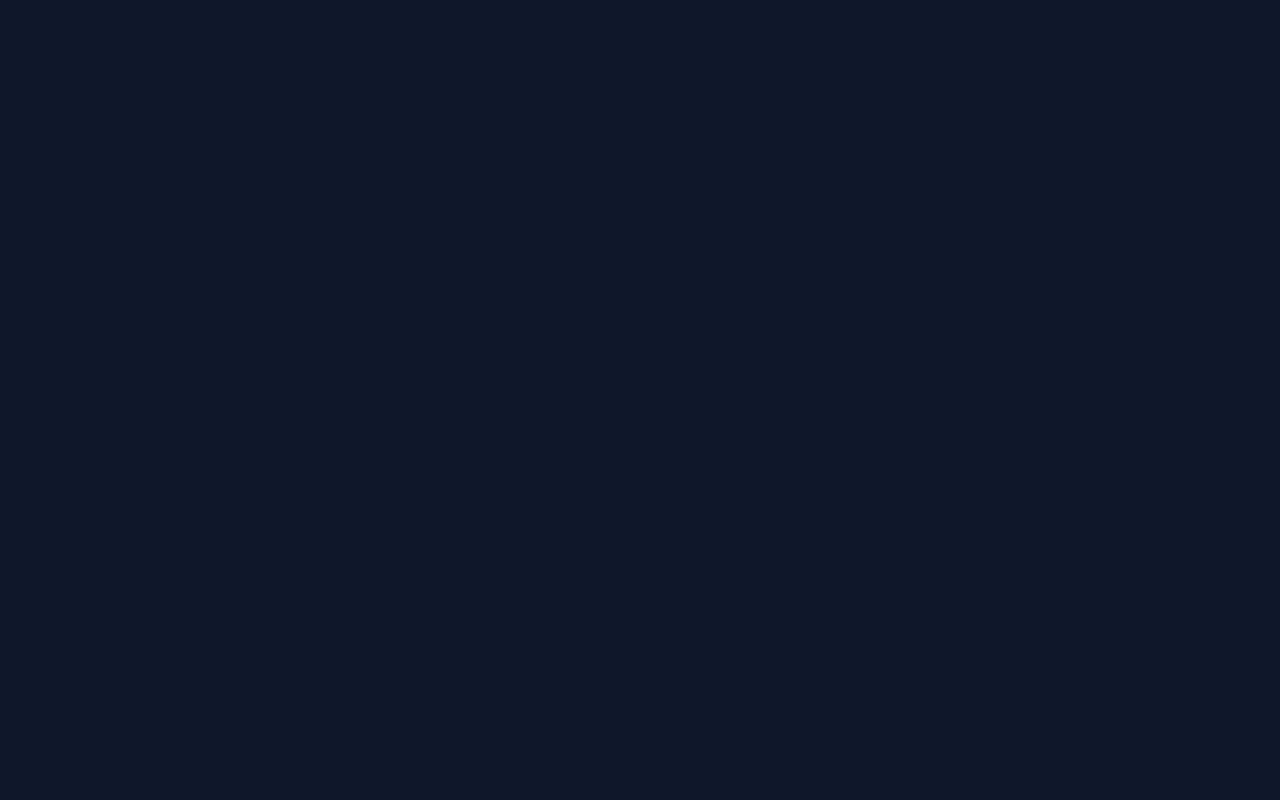
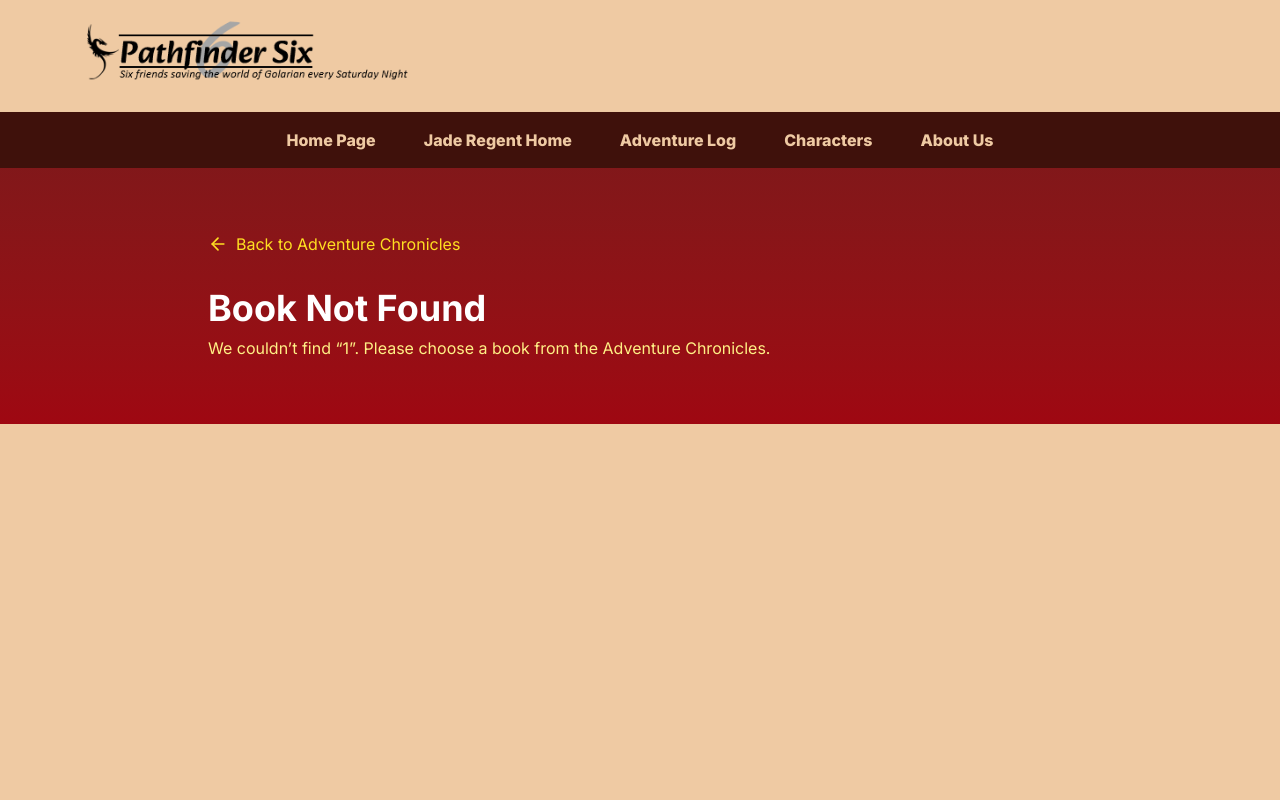
Before and after one commit to boonewh/games, a Next.js app: page /regent/adventure-log/1 in a window 1280 px wide. Before the commit this address had no page. Shown: the top 800 px of the page. Built offline with nearby package versions, Linux system fonts and the light colour scheme; a web font is replaced by a local one.

Commit message:
Fixed issue with me not quite understanding client components vs server side components. All good now.

```diff
--- a/src/app/regent/adventure-log/[book]/page.tsx
+++ b/src/app/regent/adventure-log/[book]/page.tsx
@@ -1,13 +1,13 @@
-// /app/adventure-log/[book]/page.tsx
+// /app/regent/adventure-log/[book]/page.tsx
 'use client';
 
 import React, { useState } from 'react';
-import { notFound } from 'next/navigation';
 import { ChevronLeft, ChevronRight, Calendar, Users, MapPin, BookOpen, Star, ArrowLeft } from 'lucide-react';
 import Link from 'next/link';
 import Image from 'next/image';
+import { useParams } from 'next/navigation';
 
-// Import adventure data - Updated paths for your structure
+// Import adventure data
 import forestSpiritData from '@/app/regent/data/adventures/forest-spirit.json';
 import tideOfHonorData from '@/app/regent/data/adventures/tide-of-honor.json';
 import emptyThroneData from '@/app/regent/data/adventures/empty-throne.json';
@@ -46,20 +46,37 @@ const adventureBooks: Record<string, AdventureBook> = {
   'empty-throne': emptyThroneData,
 };
 
-interface AdventureLogPageProps {
-  params: {
-    book: string;
-  };
-}
+export default function AdventureLogPage() {
+  const { book: rawBook } = useParams<{ book: string | string[] }>();
+  const bookSlug = Array.isArray(rawBook) ? rawBook[0] : rawBook;
 
-export default function AdventureLogPage({ params }: AdventureLogPageProps) {
   const [selectedEntry, setSelectedEntry] = useState<AdventureEntry | null>(null);
   const [currentEntryIndex, setCurrentEntryIndex] = useState(0);
 
-  const book = adventureBooks[params.book as keyof typeof adventureBooks];
+  const book = adventureBooks[bookSlug as keyof typeof adventureBooks];
 
+  if (!bookSlug) {
+    // still resolving on client (very brief)
+    return null;
+  }
   if (!book) {
-    notFound();
+    return (
+      <div className="min-h-screen bg-[#EFCAA3]">
+        <section className="relative bg-gradient-to-b from-red-900 to-red-800 text-white">
+          <div className="relative max-w-4xl mx-auto px-4 py-16">
+            <Link
+              href="/regent/adventure-log"
+              className="inline-flex items-center text-yellow-300 hover:text-yellow-200 transition-colors mb-8"
+            >
+              <ArrowLeft size={20} className="mr-2" />
+              Back to Adventure Chronicles
+            </Link>
+            <h1 className="text-4xl font-bold mb-2">Book Not Found</h1>
+            <p className="text-yellow-200">We couldn’t find “{bookSlug}”. Please choose a book from the Adventure Chronicles.</p>
+          </div>
+        </section>
+      </div>
+    );
   }
 
   const entries = book.entries || [];
@@ -69,20 +86,19 @@ export default function AdventureLogPage({ params }: AdventureLogPageProps) {
     setCurrentEntryIndex(index);
   };
 
-  const closeEntry = () => {
-    setSelectedEntry(null);
-  };
+  const closeEntry = () => setSelectedEntry(null);
 
   const navigateEntry = (direction: 'next' | 'prev') => {
-    const newIndex = direction === 'next'
-      ? Math.min(currentEntryIndex + 1, entries.length - 1)
-      : Math.max(currentEntryIndex - 1, 0);
+    const newIndex =
+      direction === 'next'
+        ? Math.min(currentEntryIndex + 1, entries.length - 1)
+        : Math.max(currentEntryIndex - 1, 0);
 
     setCurrentEntryIndex(newIndex);
     setSelectedEntry(entries[newIndex]);
   };
 
-  // Enhanced content processing function
+  // Enhanced content processing
   const processContent = (content: string) => {
     return content.split('\n\n').map((paragraph, index) => {
       if (paragraph.startsWith('## ')) {
@@ -127,9 +143,7 @@ export default function AdventureLogPage({ params }: AdventureLogPageProps) {
             </div>
 
             <h1 className="text-3xl md:text-4xl font-bold mb-2">{selectedEntry.title}</h1>
-            {selectedEntry.subtitle && (
-              <h2 className="text-xl text-yellow-300 mb-4">{selectedEntry.subtitle}</h2>
-            )}
+            {selectedEntry.subtitle && <h2 className="text-xl text-yellow-300 mb-4">{selectedEntry.subtitle}</h2>}
 
             {selectedEntry.isFeatured && (
               <div className="flex items-center text-yellow-300 mb-4">
@@ -153,16 +167,12 @@ export default function AdventureLogPage({ params }: AdventureLogPageProps) {
                   className="w-full max-w-md mx-auto rounded-lg shadow-md"
                 />
                 {selectedEntry.imageCaption && (
-                  <p className="text-center text-gray-600 mt-2 italic text-sm">
-                    {selectedEntry.imageCaption}
-                  </p>
+                  <p className="text-center text-gray-600 mt-2 italic text-sm">{selectedEntry.imageCaption}</p>
                 )}
               </div>
             )}
 
-            <div className="prose prose-lg max-w-none">
-              {processContent(selectedEntry.content)}
-            </div>
+            <div className="prose prose-lg max-w-none">{processContent(selectedEntry.content)}</div>
 
             {/* Character & Location Info */}
             <div className="mt-8 pt-6 border-t border-gray-200 grid md:grid-cols-2 gap-6">
@@ -174,10 +184,7 @@ export default function AdventureLogPage({ params }: AdventureLogPageProps) {
                   </h4>
                   <div className="flex flex-wrap gap-2">
                     {selectedEntry.charactersInvolved.map((character: string) => (
-                      <span
-                        key={character}
-                        className="px-2 py-1 bg-blue-100 text-blue-800 rounded text-sm"
-                      >
+                      <span key={character} className="px-2 py-1 bg-blue-100 text-blue-800 rounded text-sm">
                         {character}
                       </span>
                     ))}
@@ -193,10 +200,7 @@ export default function AdventureLogPage({ params }: AdventureLogPageProps) {
                   </h4>
                   <div className="flex flex-wrap gap-2">
                     {selectedEntry.locationsFeatured.map((location: string) => (
-                      <span
-                        key={location}
-                        className="px-2 py-1 bg-green-100 text-green-800 rounded text-sm"
-                      >
+                      <span key={location} className="px-2 py-1 bg-green-100 text-green-800 rounded text-sm">
                         {location}
                       </span>
                     ))}
@@ -211,10 +215,7 @@ export default function AdventureLogPage({ params }: AdventureLogPageProps) {
                 <h4 className="font-semibold text-gray-900 mb-2">Tags</h4>
                 <div className="flex flex-wrap gap-2">
                   {selectedEntry.tags.map((tag: string) => (
-                    <span
-                      key={tag}
-                      className="px-3 py-1 bg-red-100 text-red-800 rounded-full text-sm font-medium"
-                    >
+                    <span key={tag} className="px-3 py-1 bg-red-100 text-red-800 rounded-full text-sm font-medium">
                       {tag}
                     </span>
                   ))}
@@ -256,10 +257,11 @@ export default function AdventureLogPage({ params }: AdventureLogPageProps) {
   const bookThemes = {
     'forest-spirit': 'from-green-900 to-green-800',
     'tide-of-honor': 'from-blue-900 to-blue-800',
-    'empty-throne': 'from-purple-900 to-purple-800'
-  };
+    'empty-throne': 'from-purple-900 to-purple-800',
+  } as const;
 
-  const currentTheme = bookThemes[params.book as keyof typeof bookThemes] || 'from-red-900 to-red-800';
+  const currentTheme = bookThemes[bookSlug as keyof typeof bookThemes] || 'from-red-900 to-red-800';
+
 
   return (
     <div className="min-h-screen bg-[#EFCAA3]">
@@ -279,9 +281,7 @@ export default function AdventureLogPage({ params }: AdventureLogPageProps) {
             <div className="text-4xl font-bold mb-4">Book {book.bookNumber}</div>
             <h1 className="text-5xl md:text-6xl font-bold mb-4">{book.title}</h1>
             <h2 className="text-2xl text-yellow-300 mb-8">{book.subtitle}</h2>
-            <p className="text-xl mb-8 max-w-4xl mx-auto leading-relaxed">
-              {book.description}
-            </p>
+            <p className="text-xl mb-8 max-w-4xl mx-auto leading-relaxed">{book.description}</p>
 
             {/* Book Stats */}
             <div className="grid grid-cols-2 md:grid-cols-4 gap-6 max-w-2xl mx-auto">
@@ -316,9 +316,7 @@ export default function AdventureLogPage({ params }: AdventureLogPageProps) {
 
       {/* Adventure Entries */}
       <section className="max-w-6xl mx-auto px-4 py-16">
-        <h2 className="text-4xl font-bold text-red-900 mb-8 text-center">
-          Adventure Entries
-        </h2>
+        <h2 className="text-4xl font-bold text-red-900 mb-8 text-center">Adventure Entries</h2>
 
         {entries.length === 0 ? (
           <div className="text-center py-16">
@@ -365,29 +363,20 @@ export default function AdventureLogPage({ params }: AdventureLogPageProps) {
                       {entry.title}
                     </h3>
 
-                    {entry.subtitle && (
-                      <h4 className="text-lg text-red-700 mb-3">{entry.subtitle}</h4>
-                    )}
+                    {entry.subtitle && <h4 className="text-lg text-red-700 mb-3">{entry.subtitle}</h4>}
 
-                    <p className="text-gray-700 mb-4 leading-relaxed">
-                      {entry.excerpt}
-                    </p>
+                    <p className="text-gray-700 mb-4 leading-relaxed">{entry.excerpt}</p>
 
                     {/* Tags */}
                     {entry.tags && entry.tags.length > 0 && (
                       <div className="flex flex-wrap gap-2 mb-4">
-                        {entry.tags.slice(0, 4).map(tag => (
-                          <span
-                            key={tag}
-                            className="px-2 py-1 bg-gray-100 text-gray-700 rounded text-xs"
-                          >
+                        {entry.tags.slice(0, 4).map((tag) => (
+                          <span key={tag} className="px-2 py-1 bg-gray-100 text-gray-700 rounded text-xs">
                             {tag}
                           </span>
                         ))}
                         {entry.tags.length > 4 && (
-                          <span className="text-gray-500 text-xs">
-                            +{entry.tags.length - 4} more
-                          </span>
+                          <span className="text-gray-500 text-xs">+{entry.tags.length - 4} more</span>
                         )}
                       </div>
                     )}
--- a/src/components/ui/SnowWithAccumulation.tsx
+++ b/src/components/ui/SnowWithAccumulation.tsx
@@ -1,4 +1,5 @@
 import { useEffect, useRef } from "react";
+import { useParams } from 'next/navigation';
 
 export default function SnowWithAccumulation({
   density = 120,                 // active falling flakes
```
